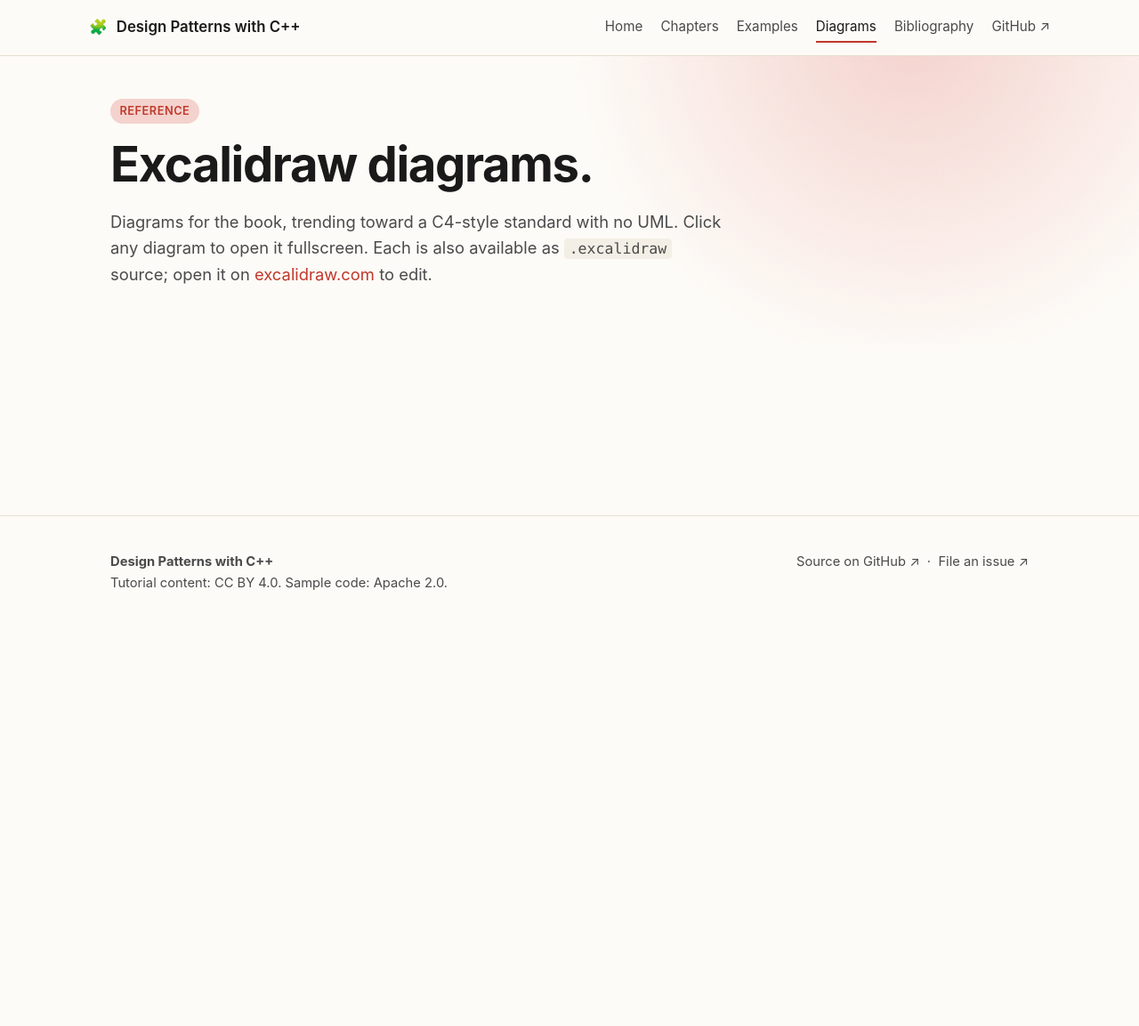
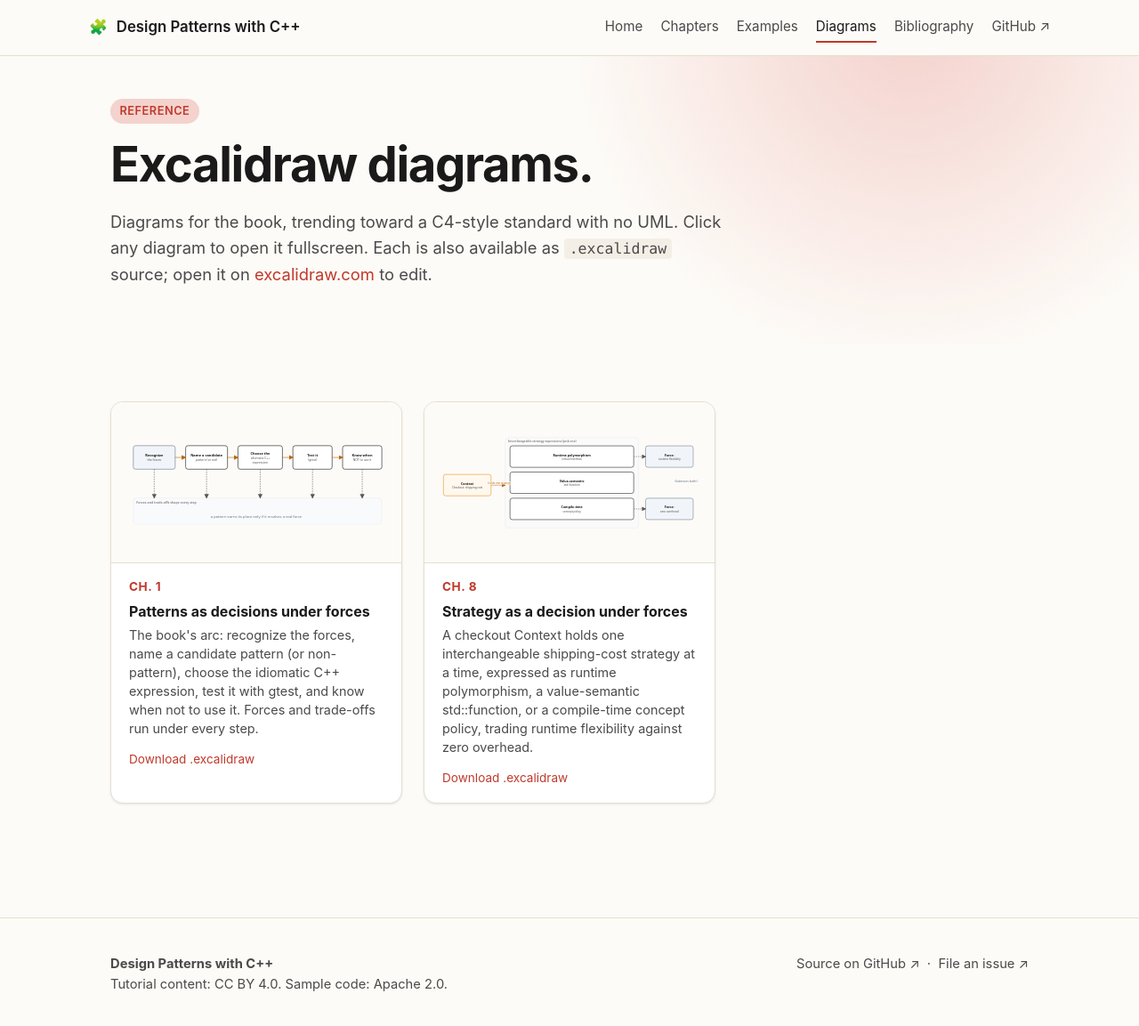
Before and after one commit to patterncatalyst/cpp-design-patterns, a Jekyll site: the page built from diagrams.html, in a window 1280 px wide and 1167 px high. Shown: the top 1153 px of the window at 89% size. Built offline with Jekyll 4.4.1, drawn with Linux system fonts in a browser that asks for light colours.

Commit message:
diagram(r01): add ch1 arc + ch8 strategy-forces figures (SVG+excalidraw)

```diff
--- a/_data/diagrams.yml
+++ b/_data/diagrams.yml
@@ -1,4 +1,19 @@
 # Diagram gallery data for /diagrams/ (name, section, title, caption).
 # One entry per paired diagrams/<name>.svg + diagrams/<name>.excalidraw file.
-# Empty until the first diagrams land (ch1 "the arc" + ch8 "strategy forces",
-# per the r01 build plan step board).
+
+- name: 01-forces-and-decisions
+  section: "Ch. 1"
+  title: Patterns as decisions under forces
+  caption: >-
+    The book's arc: recognize the forces, name a candidate pattern (or
+    non-pattern), choose the idiomatic C++ expression, test it with gtest,
+    and know when not to use it. Forces and trade-offs run under every step.
+
+- name: 08-strategy-forces
+  section: "Ch. 8"
+  title: Strategy as a decision under forces
+  caption: >-
+    A checkout Context holds one interchangeable shipping-cost strategy at
+    a time, expressed as runtime polymorphism, a value-semantic
+    std::function, or a compile-time concept policy, trading runtime
+    flexibility against zero overhead.
```
Also changed, not shown: diagrams/README.md (+4 -4 lines), diagrams/01-forces-and-decisions.svg (added), diagrams/08-strategy-forces.svg (added), 2 other files.
